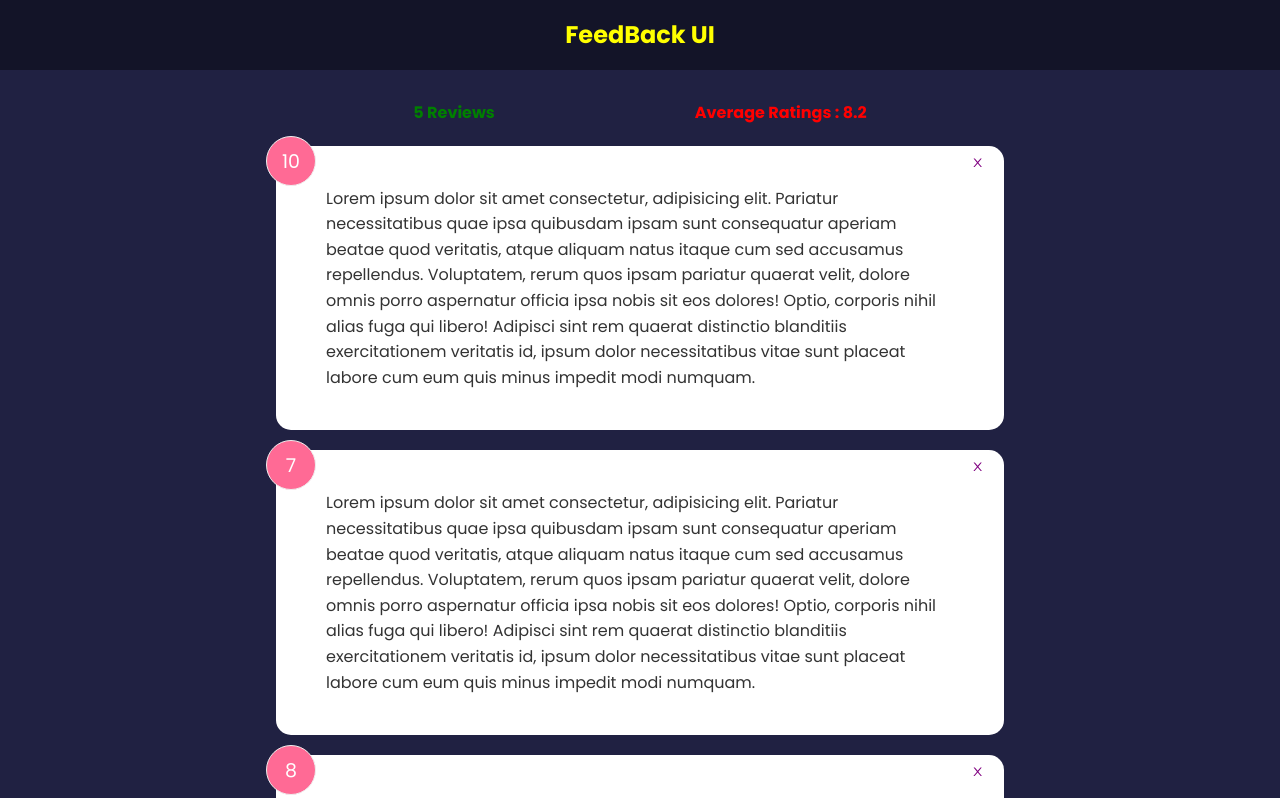
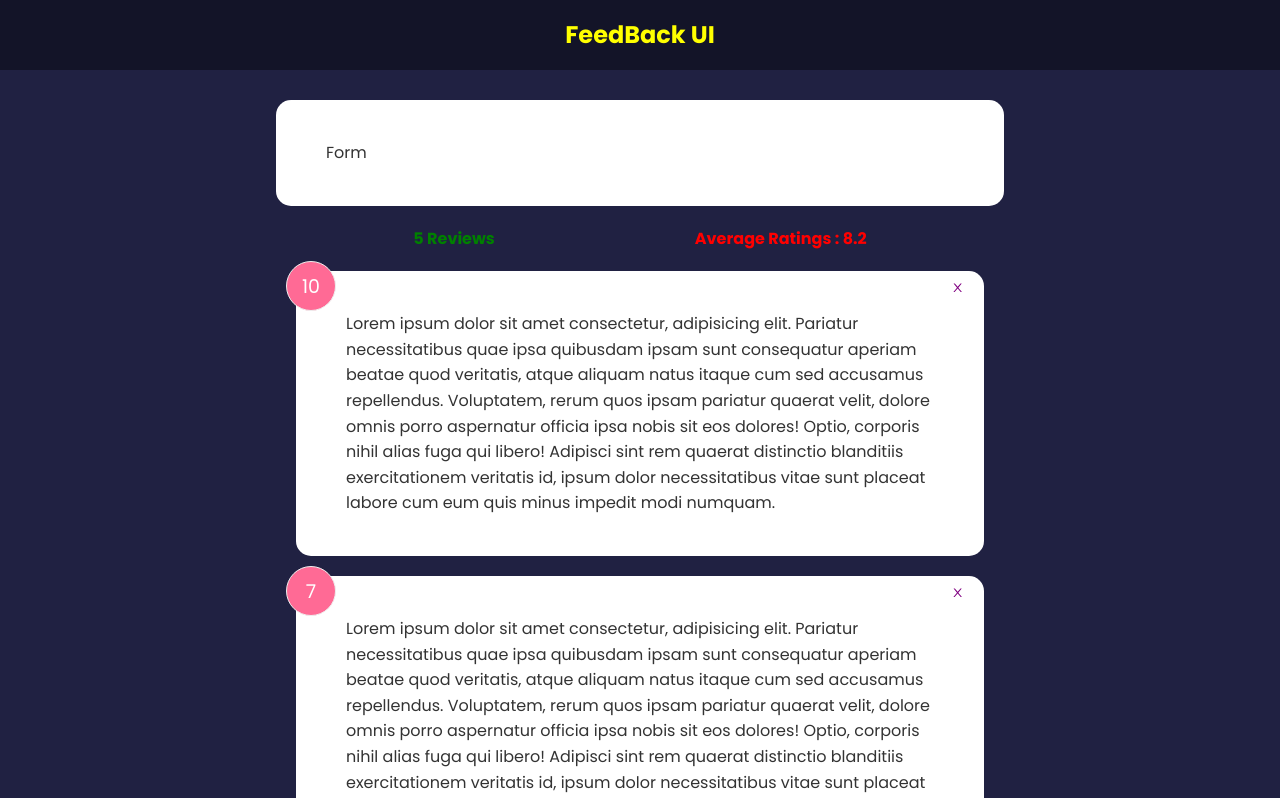
Before and after one commit to kalilBelgoumri/feedback_app, a React (Create React App) app: page / in a window 1280 px wide. Shown: the top 798 px of the page. Built offline with nearby package versions, Linux system fonts and the light colour scheme.

Commit message:
add FeedbackForm

```diff
--- a/src/App.js
+++ b/src/App.js
@@ -4,6 +4,7 @@
 import FeedBackData from "./data/FeedBackData";
 import FeedBackList from "./components/FeedBackList";
 import FeedbackStats from "./components/FeedbackStats";
+import FeedbackForm from "./components/FeedbackForm";
 
 function App() {
   const [feedBack, setFeedBack] = useState(FeedBackData);
@@ -16,9 +17,12 @@
   return (
     <>
       <Header />
-      <FeedbackStats feedBack={feedBack} />
       <div className="container">
-        <FeedBackList feedBack={feedBack} handleDelete={deleteFeedback} />
+        <FeedbackForm />
+        <FeedbackStats feedBack={feedBack} />
+        <div className="container">
+          <FeedBackList feedBack={feedBack} handleDelete={deleteFeedback} />
+        </div>
       </div>
     </>
   );
--- a/src/components/Feadbackitem.jsx
+++ b/src/components/Feadbackitem.jsx
@@ -3,9 +3,7 @@
 
 function Feadbackitem({ item,handleDelete }) {
 
-  const handleClick = (id) => {
-    console.log(id);
-  }
+
   return (
     <Card>
       <div className="num-display"> {item.rating} </div>
--- /dev/null
+++ b/src/components/FeedbackForm.jsx
@@ -0,0 +1,11 @@
+import Card from "./shared/Card"
+
+function FeedbackForm() {
+  return (
+    <Card>
+     Form
+    </Card>
+  )
+}
+
+export default FeedbackForm
```
